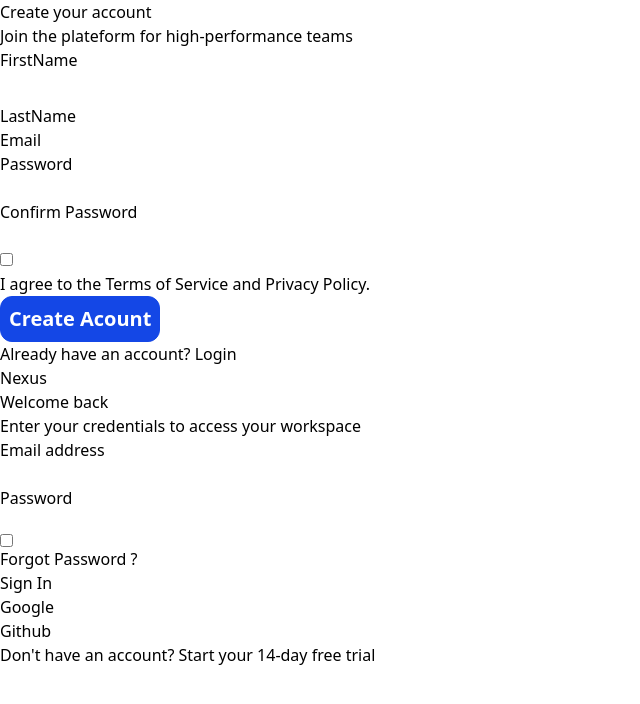
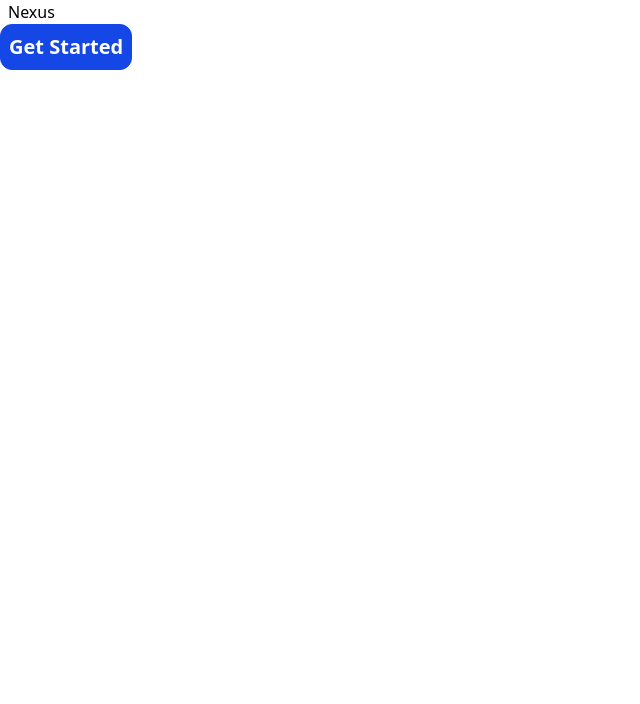
Before and after one commit to Eunock-web/Nexus-front, a React (Vite) app: page / in a window 1280 px wide. Shown: the top 704 px of the page, without its empty margins (0-640 px from the left). Built offline with nearby package versions, Linux system fonts and the light colour scheme.

Commit message:
feat: Mis en place de la route

```diff
--- a/package.json
+++ b/package.json
@@ -18,7 +18,6 @@
     "react": "^19.2.0",
     "react-dom": "^19.2.0",
     "react-hook-form": "^7.71.1",
-    "react-router": "^7.12.0",
     "react-router-dom": "^7.13.0",
     "tailwindcss": "^4.1.18",
     "zod": "^4.3.6"
--- a/src/App.tsx
+++ b/src/App.tsx
@@ -1,6 +1,6 @@
 import { QueryClient, QueryClientProvider } from "@tanstack/react-query"
-import RegisterForm from "./features/auth/components/RegisterForm";
-import LoginForm from "./features/auth/components/LoginForm"
+import { RouterProvider } from "react-router-dom";
+import appRouter from "./router/router";
 
 
 const queryClient = new QueryClient();
@@ -9,9 +9,8 @@
 
   return (
     <>
-        <QueryClientProvider client={queryClient} >
-            <RegisterForm />
-            <LoginForm />
+      <QueryClientProvider client={queryClient} >
+        <RouterProvider router={appRouter} />
       </QueryClientProvider>
     </>
   )
--- a/src/features/auth/types/index.ts
+++ b/src/features/auth/types/index.ts
@@ -26,8 +26,6 @@
   }
 
 
-
-
 //Interface AuthResponse
    export interface LoginResponse{
         success : boolean
--- /dev/null
+++ b/src/layouts/home/NavBar.tsx
@@ -0,0 +1,21 @@
+import Button from "../../components/Button";
+
+
+function NavBar(){
+    return <>
+        <div >
+            <div className="flex flex-row gap-2">
+                {/**AppLogo */}
+                <div>
+                    <img src="" alt="" />
+                </div>
+                <h1>Nexus</h1>
+            </div>
+
+            <Button className="">Get Started</Button>
+        </div>
+    </>
+
+}
+
+export default NavBar;
--- /dev/null
+++ b/src/pages/Home.tsx
@@ -0,0 +1,11 @@
+
+
+function Home(){
+    return <>
+        <div>
+
+        </div>
+    </>
+}
+
+export default Home;
--- /dev/null
+++ b/src/router/router.ts
@@ -0,0 +1,31 @@
+import React from "react";
+import { createBrowserRouter } from "react-router-dom";
+import Layout from "../utils/Layout";
+import ErrorPage from "../utils/ErrorPage";
+import Home from "../pages/Home";
+import NotFound from "../utils/NotFound";
+
+
+const appRouter = createBrowserRouter([
+    {
+        path : "/",
+        element : React.createElement(Layout),
+        errorElement : React.createElement(ErrorPage),
+        children : [
+            {
+                index : true,
+                element : React.createElement(Home)
+            },
+
+
+
+            {
+                path : "*",
+                element : React.createElement(NotFound)
+            }
+        ]
+    }
+])
+
+
+export default appRouter
--- /dev/null
+++ b/src/utils/ErrorPage.tsx
@@ -0,0 +1,11 @@
+
+
+function ErrorPage(){
+    return <>
+        <div>
+
+        </div>
+    </>
+}
+
+export default ErrorPage;
--- /dev/null
+++ b/src/utils/Layout.tsx
@@ -0,0 +1,15 @@
+import { Outlet } from "react-router-dom"
+import NavBar from "../layouts/home/NavBar"
+
+
+function Layout(){
+    return <>
+        <div>
+            <NavBar />
+            <Outlet/>
+
+        </div>
+    </>
+}
+
+export default Layout
--- /dev/null
+++ b/src/utils/NotFound.tsx
@@ -0,0 +1,11 @@
+
+
+function NotFound(){
+    return <>
+        <div>
+
+        </div>
+    </>
+}
+
+export default NotFound;
```
Also changed, not shown: 1 other file (tests, documents, lock files or other folders).
